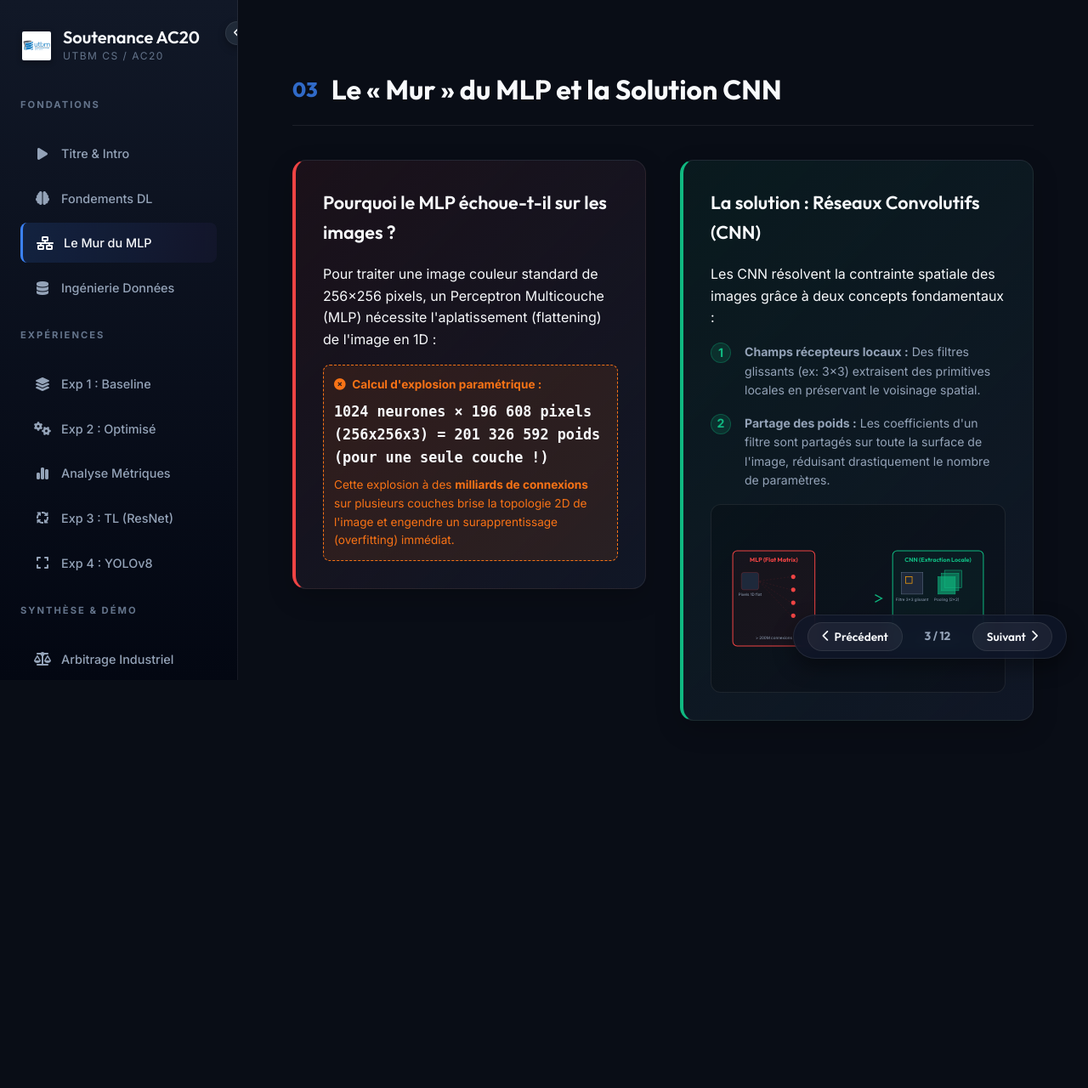
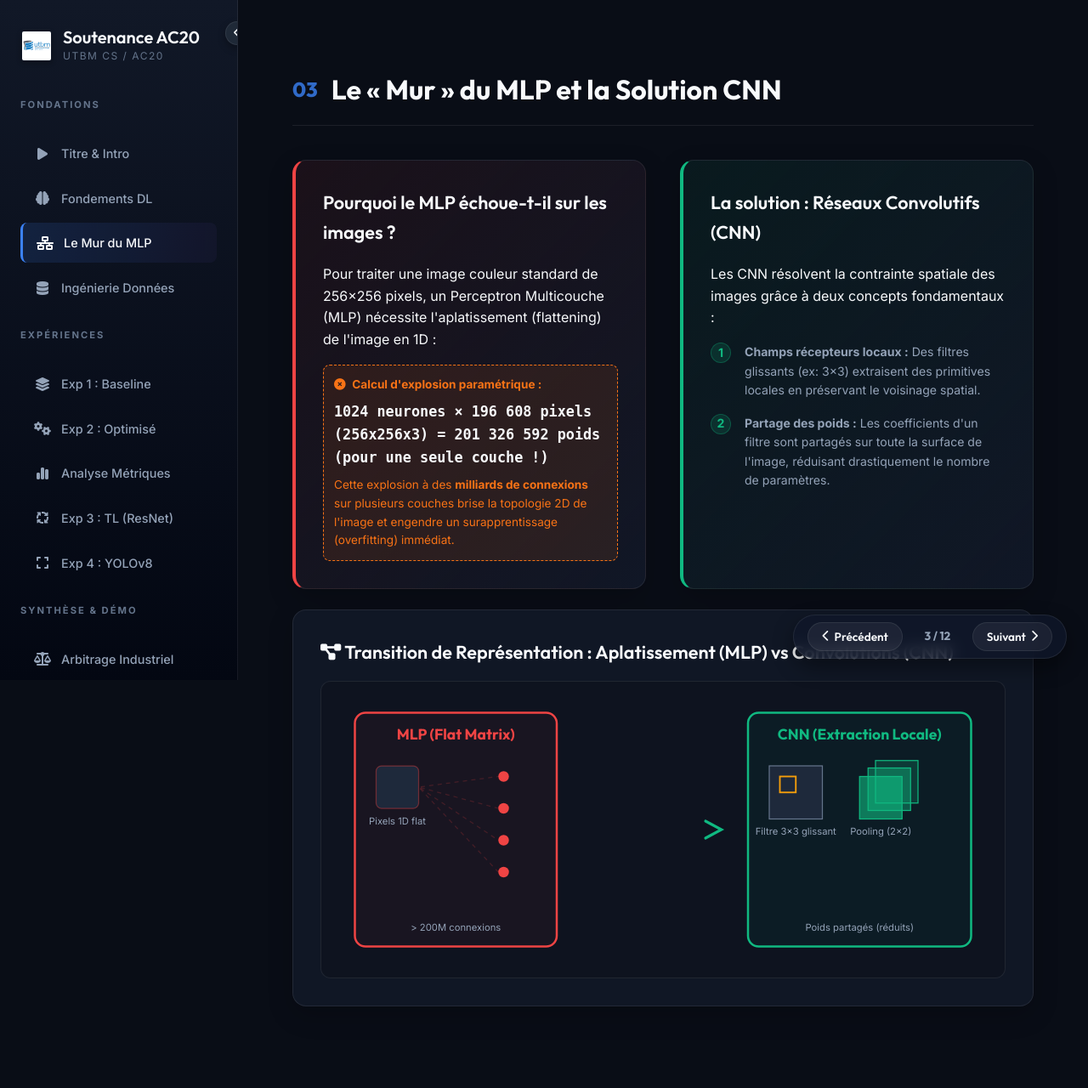
Before and after one commit to DevTounsi/Cats-vs-Dogs-AC20-Project, a Flask app: page / in a window 1280 px wide, after a click on "Le Mur du MLP". Shown: the whole page at 85% size. Before the commit the page ends 848 px from the top, so only its background shows below. Run offline with Flask 3, Linux system fonts and the light colour scheme.

Commit message:
design: enlarge MLP vs CNN transition diagram on Slide 3

```diff
--- a/templates/index.html
+++ b/templates/index.html
@@ -245,11 +245,12 @@
                             <h2>Le &laquo; Mur &raquo; du MLP et la Solution CNN</h2>
                         </div>
 
-                        <div class="slide-content grid-2">
+                        <div class="slide-content">
+                            <div class="grid-2">
                                 <div class="content-left">
-                                <div class="card card-accent-red">
+                                    <div class="card card-accent-red" style="height: 100%;">
                                         <h3>Pourquoi le MLP échoue-t-il sur les images ?</h3>
-                                    <p>Pour traiter une image couleur standard de 256×256 pixels, un Perceptron Multicouche (MLP) nécessite l'aplatissement (flattening) de l'image en 1D :</p>
+                                        <p>Pour traiter une image couleur standard de 256&times;256 pixels, un Perceptron Multicouche (MLP) nécessite l'aplatissement (flattening) de l'image en 1D :</p>
                                         <div class="status-warning mt-3">
                                             <i class="fa-solid fa-circle-xmark"></i> &nbsp;<strong>Calcul d'explosion paramétrique :</strong>
                                             <div style="font-size: 1.05rem; margin: 0.5rem 0; font-family: monospace; font-weight: bold; color: var(--text-primary);">
@@ -261,8 +262,7 @@
                                 </div>
 
                                 <div class="content-right">
-                                <div class="card card-accent-green" style="height: 100%; display: flex; flex-direction: column; justify-content: space-between;">
-                                    <div>
+                                    <div class="card card-accent-green" style="height: 100%;">
                                         <h3>La solution : Réseaux Convolutifs (CNN)</h3>
                                         <p>Les CNN résolvent la contrainte spatiale des images grâce à deux concepts fondamentaux :</p>
                                         <div class="gcam-explanation mt-3">
@@ -275,10 +275,15 @@
                                                 <span><strong>Partage des poids :</strong> Les coefficients d'un filtre sont partagés sur toute la surface de l'image, réduisant drastiquement le nombre de paramètres.</span>
                                             </div>
                                         </div>
+                                    </div>
+                                </div>
+                            </div>
 
-                                        <!-- SVG transition diagram -->
-                                        <div class="svg-container mt-3">
-                                            <svg viewBox="0 0 600 240" class="mlp-cnn-svg" width="100%" height="180">
+                            <!-- SVG transition diagram (Enlarged and placed in full width below) -->
+                            <div class="card bg-glass mt-4">
+                                <h3 style="margin-bottom: 0.5rem;"><i class="fa-solid fa-diagram-project"></i> Transition de Représentation : Aplatissement (MLP) vs Convolutions (CNN)</h3>
+                                <div class="svg-container" style="background-color: rgba(0, 0, 0, 0.15); border: 1px solid var(--border-color); padding: 1.5rem;">
+                                    <svg viewBox="0 0 600 240" class="mlp-cnn-svg" width="100%" height="300">
                                         <defs>
                                             <linearGradient id="arrowGrad" x1="0%" y1="0%" x2="100%" y2="0%">
                                                 <stop offset="0%" stop-color="#ef4444" />
@@ -325,8 +330,6 @@
                                         <text x="505" y="125" font-family="'Inter', sans-serif" font-size="9" fill="#94a3b8" text-anchor="middle">Pooling (2x2)</text>
                                         <text x="485" y="215" font-family="'Inter', sans-serif" font-size="9" fill="#94a3b8" text-anchor="middle">Poids partagés (réduits)</text>
                                     </svg>
-                                        </div>
-                                    </div>
                                 </div>
                             </div>
                         </div>
```
Lines whose indentation alone changed are shown as unchanged.
